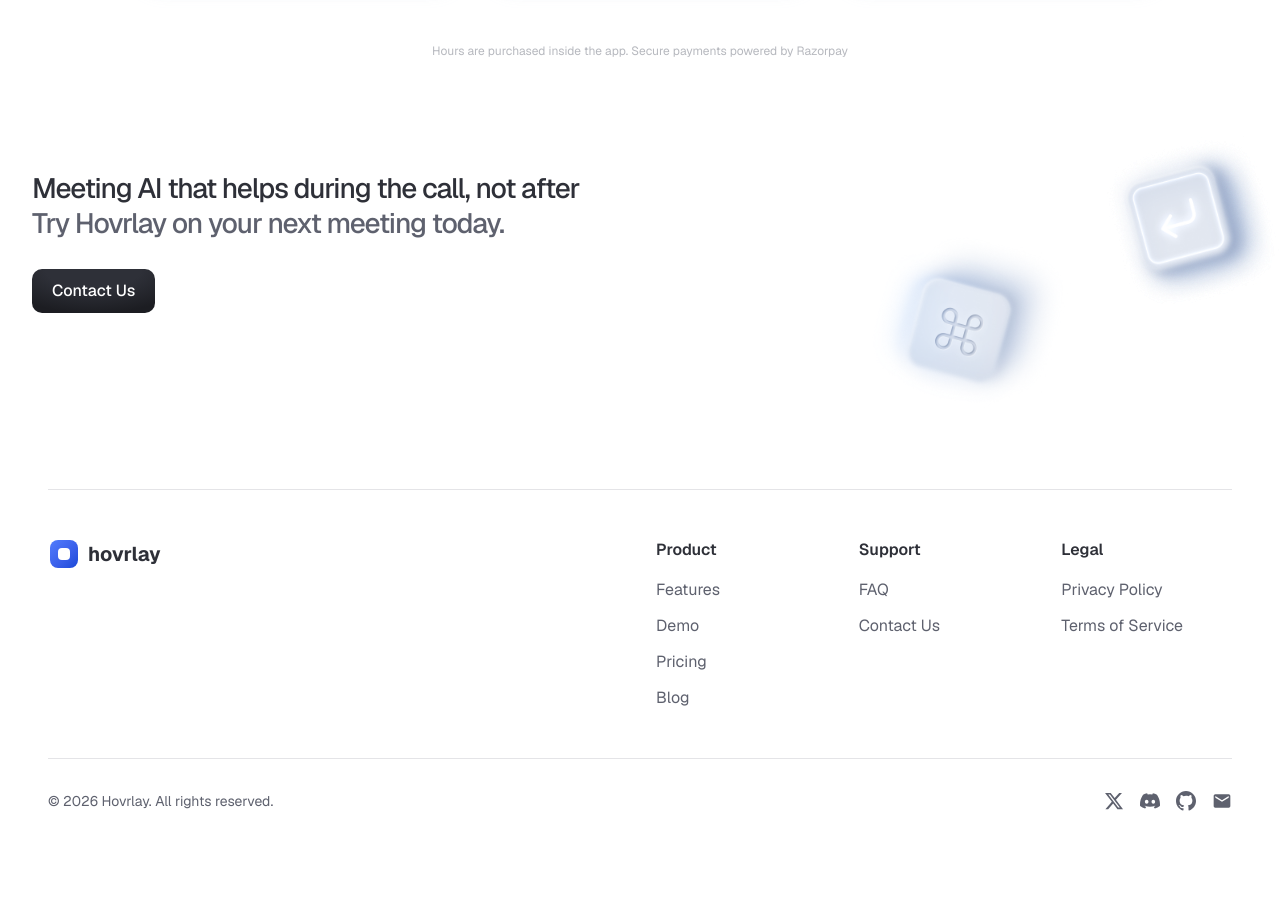
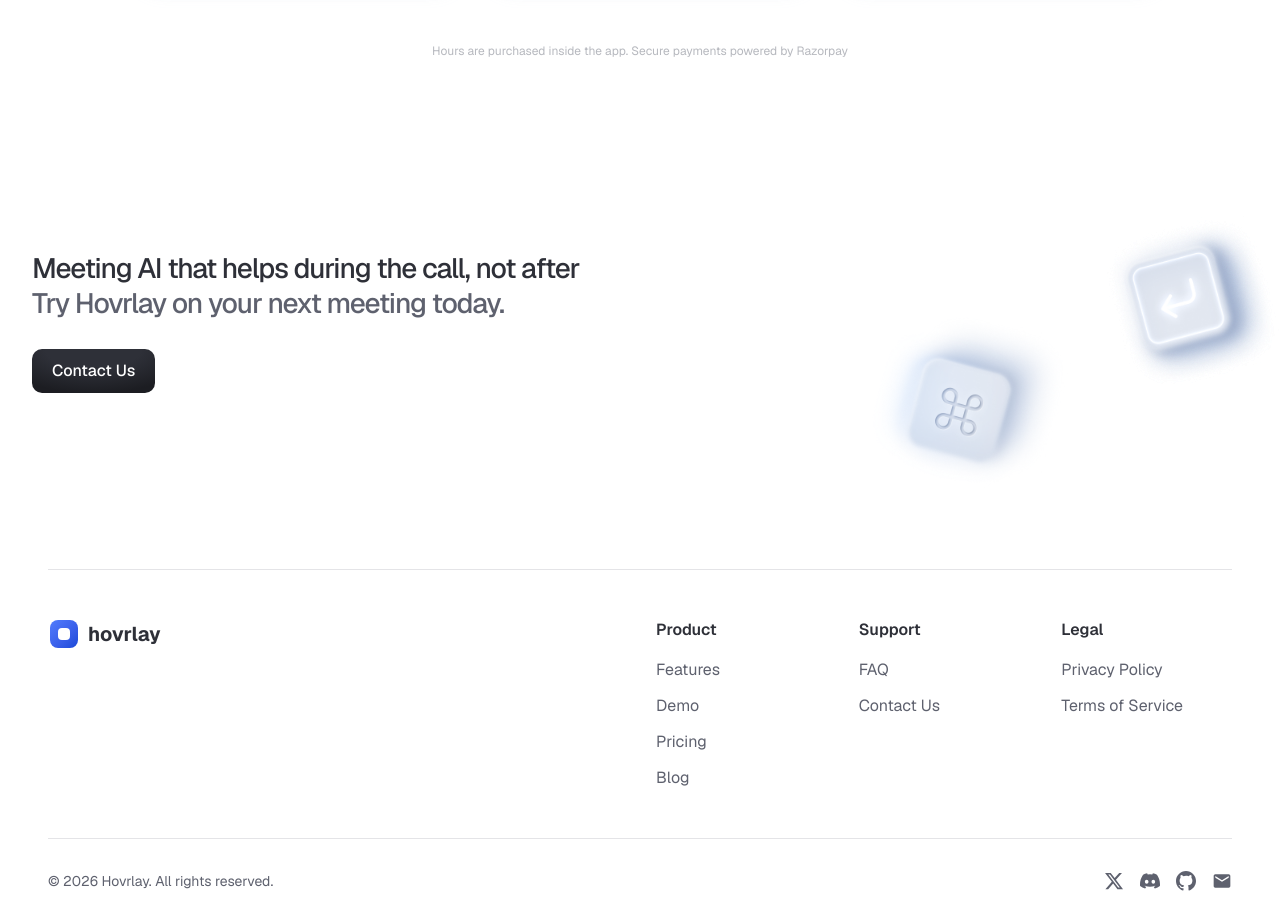
Before and after one commit to hovrlay/hovrlay-website, a Next.js app: page /pricing in a window 1280 px wide. Shown: the part 880-1803 px from the top of the page. Before the commit the page ends 1723 px from the top, so only its background shows below. Built offline with nearby package versions, Linux system fonts and the light colour scheme.

Commit message:
Fixed margin of pricingCTA

```diff
--- a/src/app/(marketing)/pricing/page.tsx
+++ b/src/app/(marketing)/pricing/page.tsx
@@ -11,7 +11,9 @@ export default function PricingPage() {
   return (
     <main className="pt-32 pb-8">
       <Pricing />
-      <PricingCTA />
+      <div className="mt-12 md:mt-20">
+        <PricingCTA />
+      </div>
     </main>
   );
 }
```
